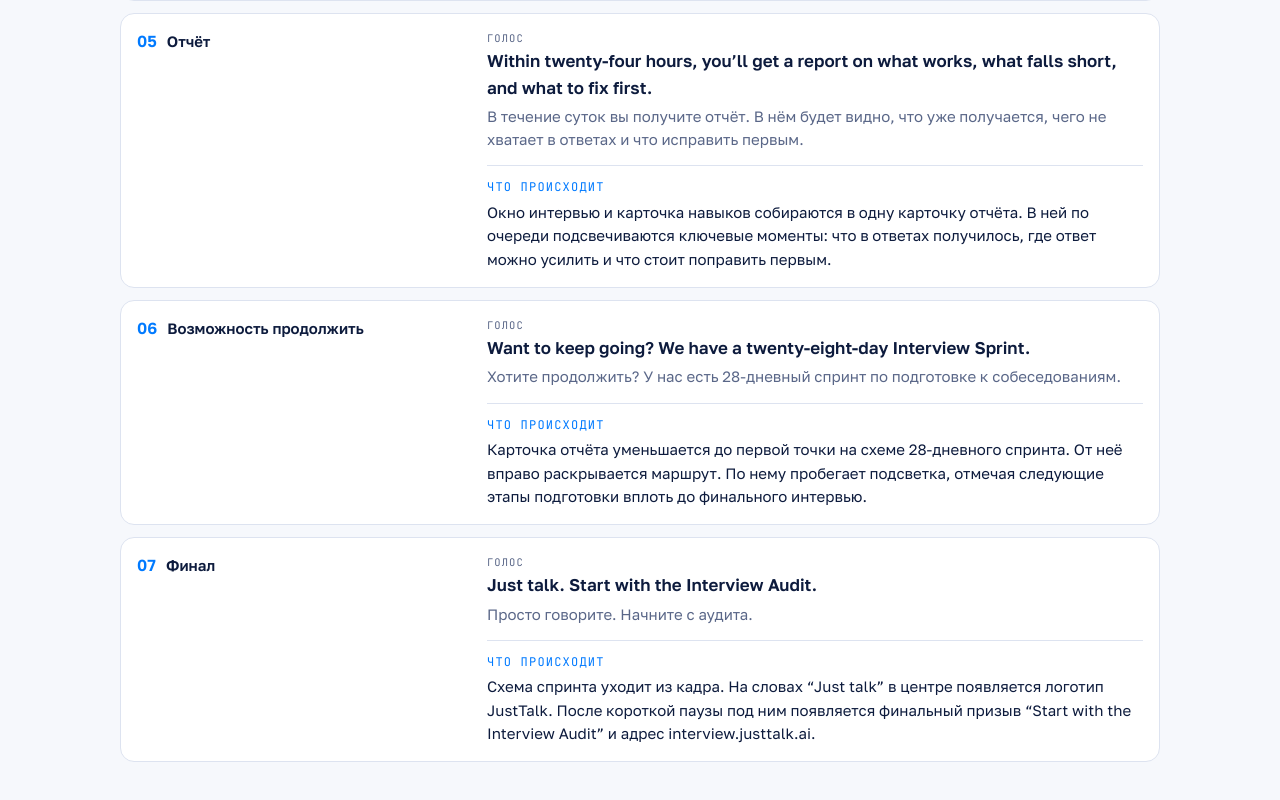
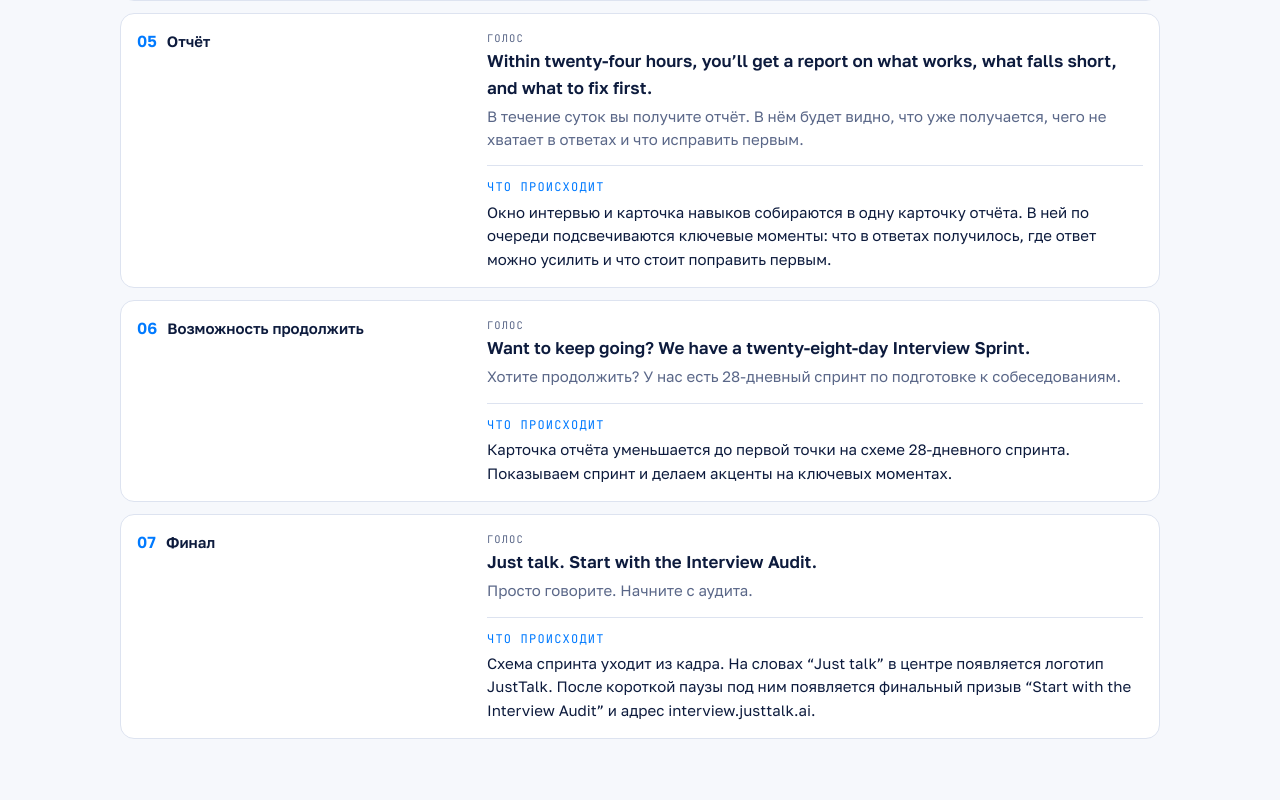
Before and after one commit to sashamind/justtalk-storyboard, a plain HTML site: page v2/index.html in a window 1280 px wide. Shown: the part 1121-1921 px from the top of the page. Drawn offline with Linux system fonts and the light colour scheme; a web font is replaced by a local one.

Commit message:
Simplify the Sprint scene direction

```diff
--- a/v2/index.html
+++ b/v2/index.html
@@ -111,7 +111,7 @@
           <p class="ru">Хотите продолжить? У нас есть 28-дневный спринт по подготовке к собеседованиям.</p>
           <div class="action">
             <p class="lbl">Что происходит</p>
-            <p>Карточка отчёта уменьшается до первой точки на схеме 28-дневного спринта. От неё вправо раскрывается маршрут. По нему пробегает подсветка, отмечая следующие этапы подготовки вплоть до финального интервью.</p>
+            <p>Карточка отчёта уменьшается до первой точки на схеме 28-дневного спринта. Показываем спринт и делаем акценты на ключевых моментах.</p>
           </div>
         </div>
       </article>
```
